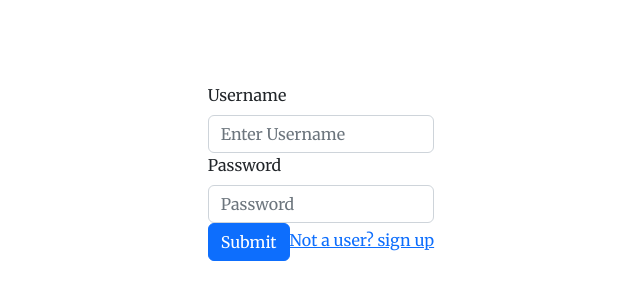
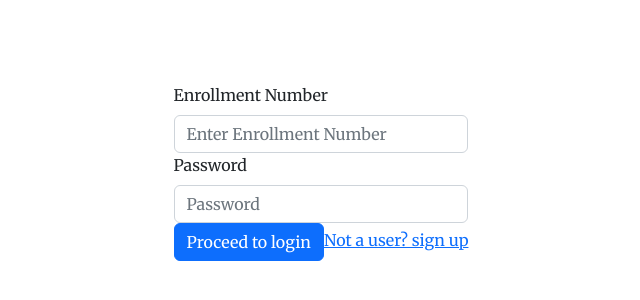
Before and after one commit to Gjeev/JAVAbuilds, a React (Vite) app in the folder client/: page /login in a window 1280 px wide. Shown: the part 228-528 px from the top of the page, without its empty margins (319-959 px from the left). Built offline with nearby package versions, Linux system fonts and the light colour scheme.

Commit message:
login signup

```diff
--- a/client/src/pages/auth/Login.jsx
+++ b/client/src/pages/auth/Login.jsx
@@ -3,34 +3,31 @@ import Button from 'react-bootstrap/Button';
 import Form from 'react-bootstrap/Form';
 
 const Login = () => {
-
-    const [userName,setUserName]=useState("");
-    const [password,setPassword]=useState("")
-    const handleChangeUserName=(event)=>{
-        setUserName(event.target.value);
+    const [user, setUser] = useState({
+        enrollnum : "",
+        password : "",
+    });
+    const onInputChange = (e) => {
+        setUser({ ...user, [e.target.name]: e.target.value });
     }
-    const handleChangePassword=(event)=>{
-        setPassword(event.target.value);
-    }
-    const handleSubmit = (event) => {
+    const handleFormSubmit = (event) => {
         event.preventDefault();
-        console.log(userName);
-        console.log(password);
+        console.log(user.enrollnum, user.password);
     };
     return (
-    <Form className='Form' onSubmit={handleSubmit}>
+    <Form className='Form' onSubmit={handleFormSubmit}>
       <Form.Group className="formField" controlId="formBasicEmail">
-        <Form.Label>Username</Form.Label>
-        <Form.Control type="text" placeholder="Enter Username" value={userName} onChange={handleChangeUserName}/>
+        <Form.Label>Enrollment Number</Form.Label>
+        <Form.Control type="text" placeholder="Enter Enrollment Number" name="enrollnum" onChange={(e) => onInputChange(e)}/>
       </Form.Group>
       <Form.Group className="formField" controlId="formBasicPassword">
         <Form.Label>Password</Form.Label>
-        <Form.Control type="password" placeholder="Password" value={password} onChange={handleChangePassword}/>
+        <Form.Control type="password" placeholder="Password" name="password" onChange={(e) => onInputChange(e)}/>
       </Form.Group>
-      <Button variant="primary" type="submit" className='submitButton'>
-        Submit
+      <Button variant="primary" type="submit" className='submitButton' href="/">
+        Proceed to login
       </Button>
-      <a href=""className='signUp'>Not a user? sign up</a>
+      <a href="/signUp" className='signUp'>Not a user? sign up</a>
     </Form>
      );
 }
--- a/client/src/pages/auth/SignUp.jsx
+++ b/client/src/pages/auth/SignUp.jsx
@@ -2,57 +2,69 @@ import { useState } from "react";
 import { Button, Form, FormGroup, FormLabel } from "react-bootstrap";
 
 const SignUp = () => {
-    const [userName,setUserName]=useState("");
-    const [email,setEmail]=useState("");
-    const [password,setPassword]=useState("");
-    const [cPassword,setCPassword]=useState("");
-    const [error,setError]=useState("");
-    const handleChangeUserName=(event)=>{
-        setUserName(event.target.value);
-    }
-    const handleChangePassword=(event)=>{
-        setPassword(event.target.value);
-    }
-    const handleChangeEmail=(event)=>{
-        setEmail(event.target.value);
-    }
-    const handleChangeCPassword=(event)=>{
-        setCPassword(event.target.value);
-    }
+  const [user, setUser] = useState({
+    enrollnum: "",
+    email: "",
+    password: "",
+  });
+  const [cPassword, setCPassword] = useState("");
+  const [error, setError] = useState("");
+
+  const onInputChange = (e) => {
+    setUser({ ...user, [e.target.name]: e.target.value });
+  };
+
   const handleSubmit = (event) => {
     event.preventDefault();
-        if(password!==cPassword)setError("the password and confirm password should be same");
-        else{
-            console.log(userName);
-            console.log(email);
-            console.log(password);
-            console.log(cPassword);
+    if (user.password !== cPassword)
+      setError("the password and confirm password should be same");
+    else {
+      console.log(user);
     }
   };
   return (
     <Form className="Form" onSubmit={handleSubmit}>
       <Form.Group className="formField">
-                <Form.Label>Username:</Form.Label>
-                <Form.Control type="text" placeholder="Enter Username" value={userName} onChange={handleChangeUserName}></Form.Control>
+        <Form.Label>Enter Enrollment Number</Form.Label>
+        <Form.Control
+          type="text"
+          placeholder="Enter Enrollment Number"
+          name="enrollnum"
+          onChange={(e) => onInputChange(e)}
+        ></Form.Control>
       </Form.Group>
       <Form.Group className="formField">
         <Form.Label>Email id:</Form.Label>
-                <Form.Control type="email" placeholder="Enter Email" value={email} onChange={handleChangeEmail}/>
+        <Form.Control
+          type="text"
+          placeholder="Enter Email"
+          name="email"
+          onChange={(e) => onInputChange(e)}
+        />
       </Form.Group>
       <Form.Group className="formField">
         <Form.Label>Password:</Form.Label>
-                <Form.Control type="password" placeholder="Enter Password" value={password} onChange={handleChangePassword}></Form.Control>
+        <Form.Control
+          type="password"
+          name="password"
+          placeholder="Enter Password"
+          onChange={(e) => onInputChange(e)}
+        ></Form.Control>
       </Form.Group>
       <Form.Group className="formField">
         <Form.Label>Confirm Password:</Form.Label>
-                <Form.Control type="password" placeholder="Enter Confirm Password" value={cPassword} onChange={handleChangeCPassword}/>
+        <Form.Control
+          type="password"
+          placeholder="Enter Confirm Password"
+          onChange={(event) => setCPassword(event.target.value)}
+        />
         <Form.Text className="errorMessage">{error}</Form.Text>
       </Form.Group>
-            <Button type="submit" variant="primary" className="submitButton">
-                Submit
+      <Button type="submit" variant="primary" className="submitButton" href="/login">
+        onto login page
       </Button>
     </Form>
   );
-}
+};
 
 export default SignUp;
```
Lines whose indentation alone changed are shown as unchanged.
